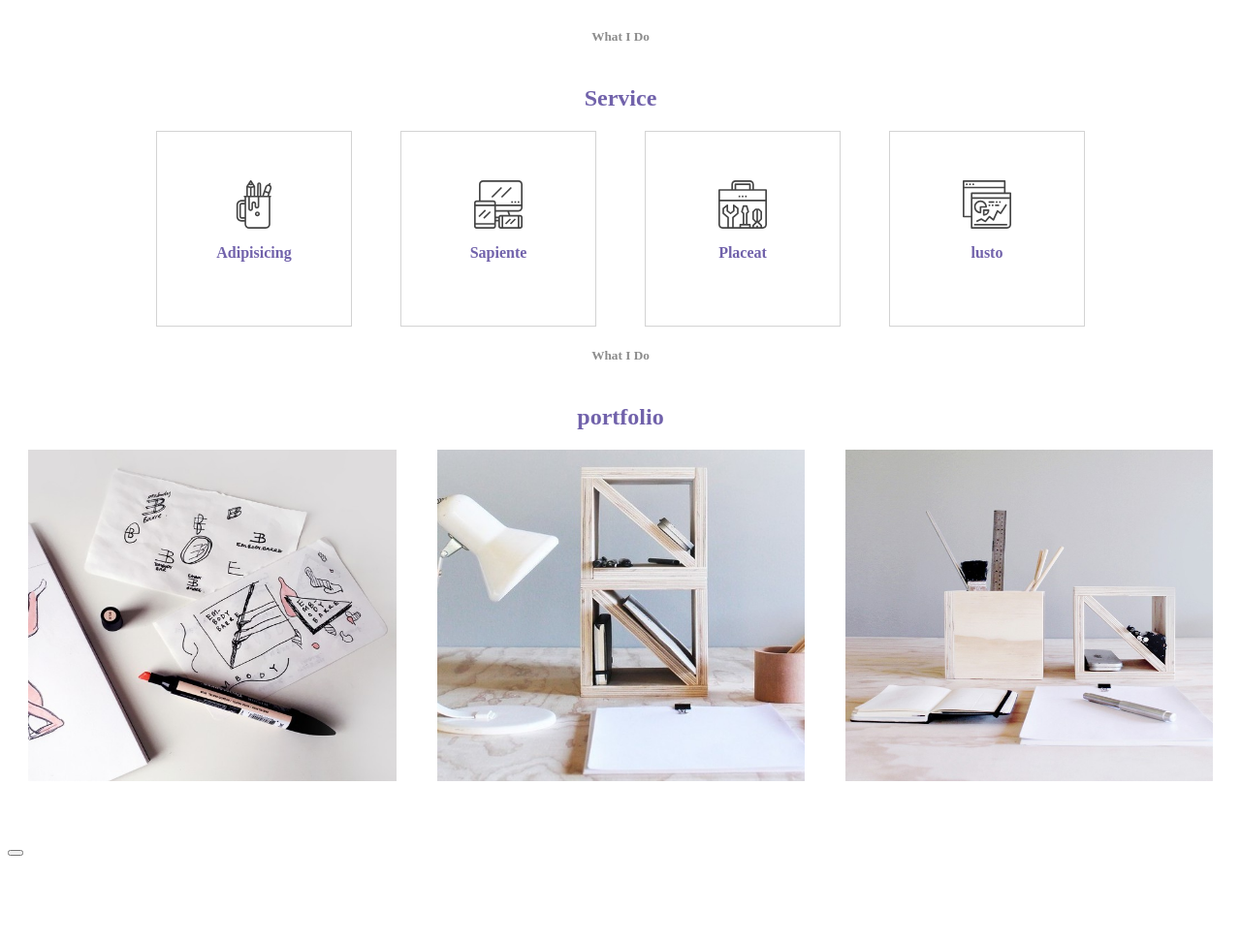
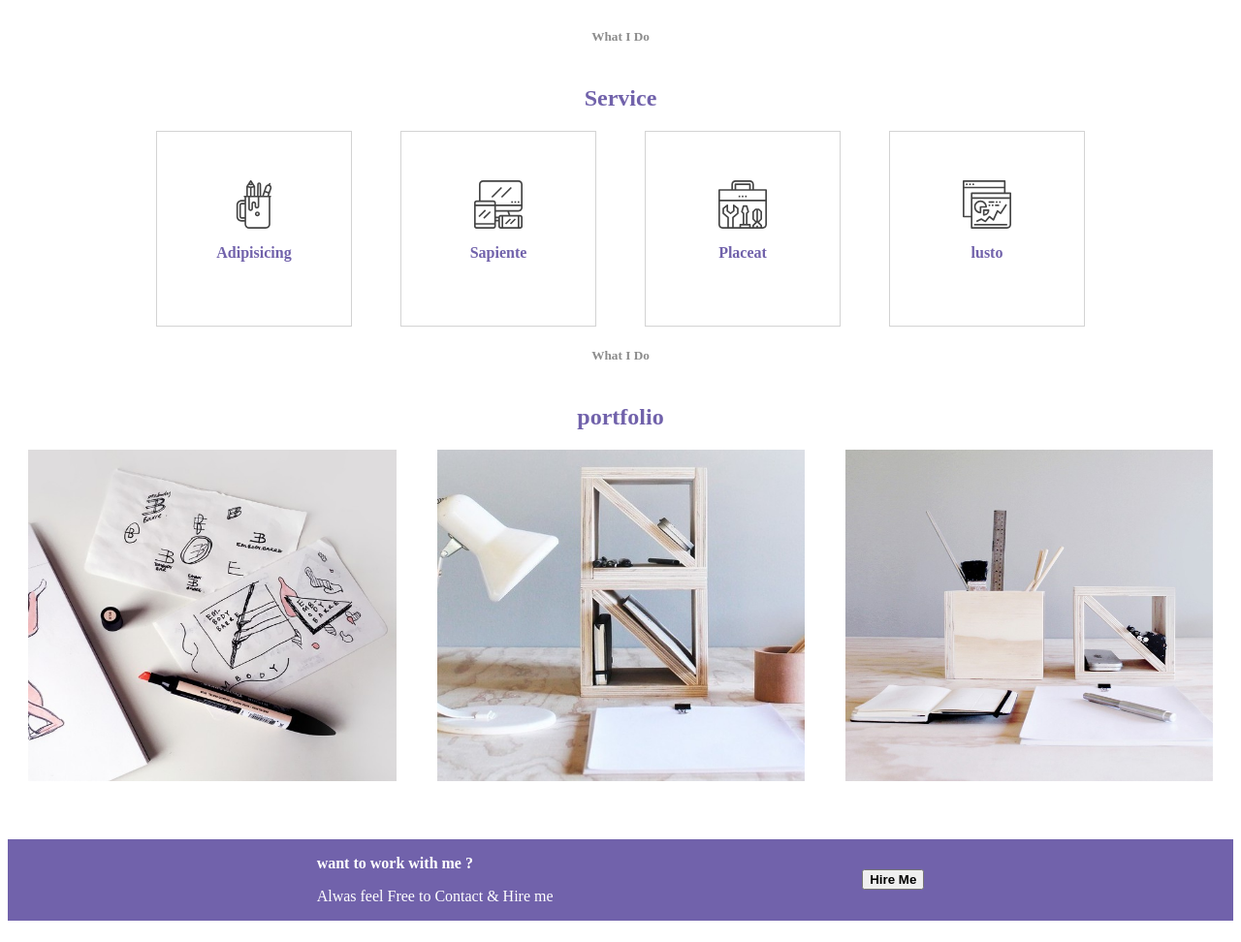
Before and after one commit to robindkns/ProjetCSSResponsive, a plain HTML site: page index.html in a window 1280 px wide. Shown: the whole page at 97% size. Before the commit the page ends 906 px from the top, so only its background shows below. Drawn offline with Linux system fonts and the light colour scheme.

Commit message:
fini hirme

```diff
--- a/index.html
+++ b/index.html
@@ -53,8 +53,13 @@
         <div></div>
     </section>
     <section class="hire">
-        <div></div>
-        <button></button>
+        <div class="hireme">
+            <div>
+                <p><b>want to work with me ?</b></p>
+                <p>Alwas feel Free to Contact & Hire me</p>
+            </div>
+            <button id="taille">Hire Me</button>
+        </div>
     </section>
     <section class="testmonial">
         <h5></h5>
@@ -78,6 +83,7 @@
     </section>
     <footer>
 
+
     </footer>
 </body>
 </html>
--- a/public/css/style.css
+++ b/public/css/style.css
@@ -1,3 +1,4 @@
+
 html{
   margin: 0;
   width: auto;
@@ -52,5 +53,15 @@ html{
 .imgfolio{
   display: flex;
   justify-content: space-around;
+}
+.hireme{
+  background-color: #7162ab;
+  display: flex;
+  color: white;
+  justify-content: space-evenly;
+  align-items: center;
 
 }
+#taille{
+font-weight: bold;
+}
```
